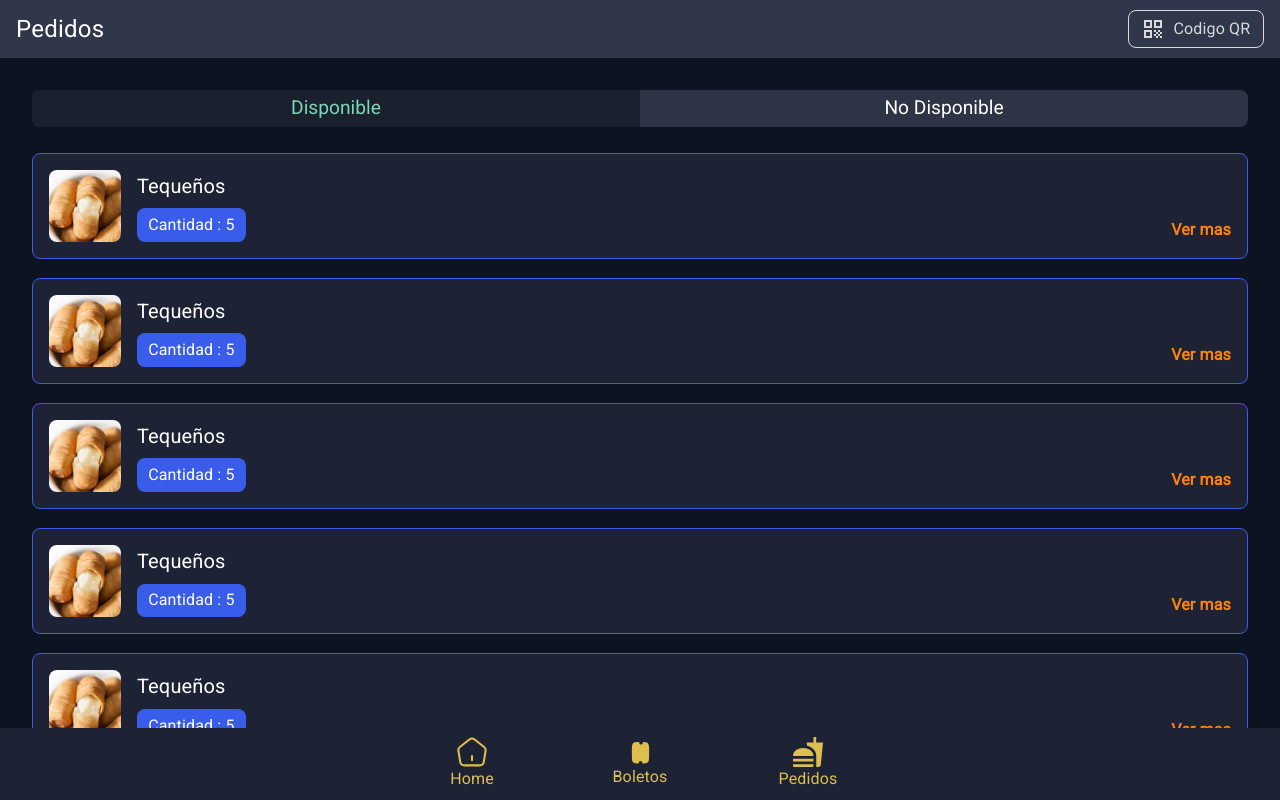
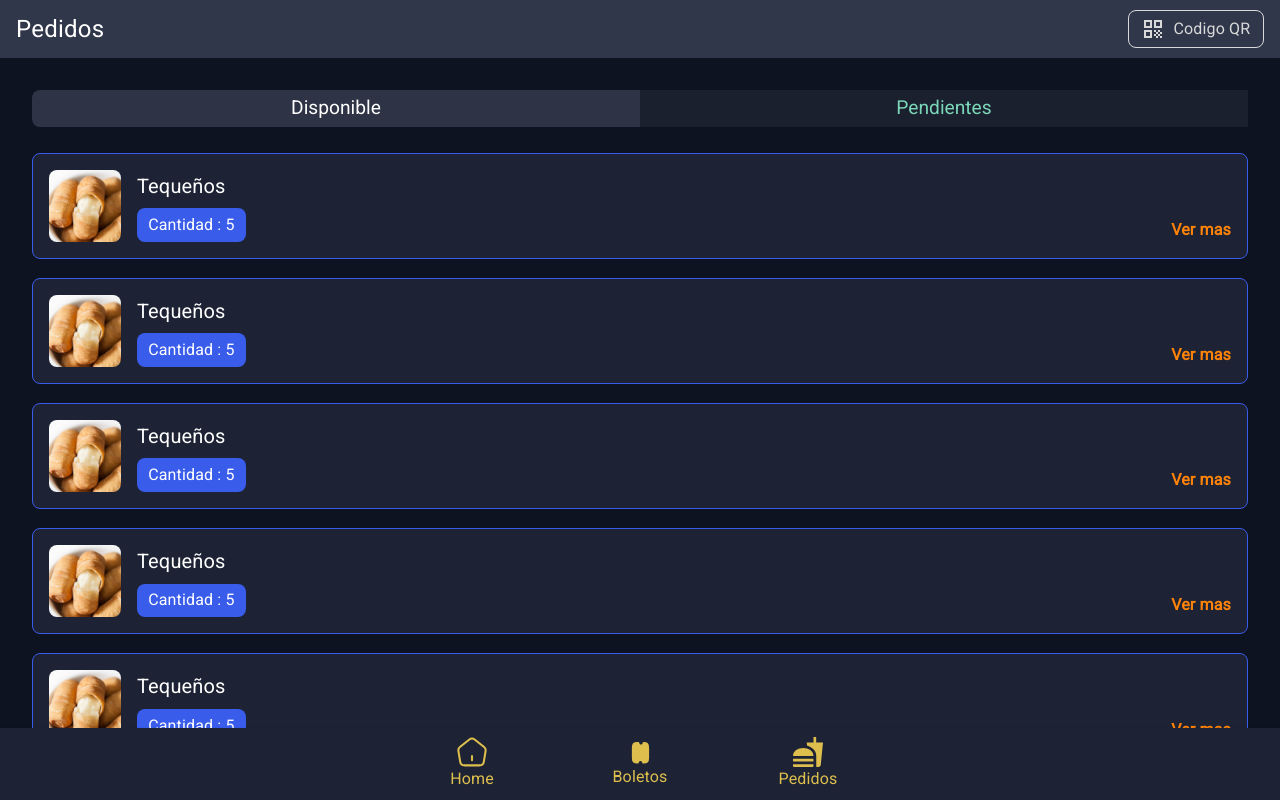
Before and after one commit to lockhands/Multimedia, a React (Vite) app: page /cliente/pedidos in a window 1280 px wide. Built offline with nearby package versions, Linux system fonts and the light colour scheme.

Commit message:
refactor tab buttons

```diff
--- /dev/null
+++ b/src/components/atoms/TabButtons.jsx
@@ -0,0 +1,71 @@
+import { css } from '@emotion/react'
+import React, { useState } from 'react'
+
+function TabButtons({
+    labels = ['Button A','Button B'],
+    onChange = ( () => null ) ,
+    defaultTab = 0
+}) {
+
+    const [tab,setTab] = useState(defaultTab)
+
+    return (
+        <div
+            css={css`
+                border-radius: 0.5rem;
+                background-color:#2E3445;
+                display:grid;
+                grid-template-columns: repeat(${labels.length},1fr);
+
+                button {
+                    padding : 0.2rem 0;
+                    font-size:1.2rem;
+                    text-align:center;
+                }
+
+                button.active {
+                    background-color:#1A202E;
+                    color:#7BD7B8;
+                }
+
+                button.first {
+                    border-radius: 0.5rem 0 0 0.5rem;
+                }
+
+                button.last {
+                    border-radius: 0rem 0.5rem 0.5rems 0rem;
+                }
+
+                button.middle {
+                    border-left: solid 1px #7BD7B8;
+                    border-right: solid 1px #7BD7B8;
+                }
+            `}
+        >
+            {
+                labels.map( (label,idx) => {
+
+                    const first = idx == 0 ? 'first ' : '';
+                    const middle = idx != 0 && idx != labels.length -1 ? 'middle' : ''
+                    const last = idx == labels.length -1 ? 'last ' : ''
+                    const active = idx == tab ? 'active ' : ''
+
+                    return (
+                        <button
+                            key={idx}
+                            onClick={()=>{
+                                setTab( idx )
+                                onChange(idx)
+                            }}
+                            className={ [first,last,active,middle].join('') }
+                        >
+                            {label}
+                        </button>
+                    )
+                })
+            }
+        </div>
+    )
+}
+
+export default TabButtons
--- a/src/main.jsx
+++ b/src/main.jsx
@@ -36,7 +36,9 @@ const router = createBrowserRouter([
 	},
 	{
 		path: "/dashboard",
+
 		element: <WorkerLayout />,
+
 		children: [
 			{ path: "HomeWorker", element: <HomeWorker /> },
 			{ path: "HomeWorker/validate-boletos", element: <BoletosWorker /> },
--- a/src/routes/Cliente/CodigoQRBoletos.jsx
+++ b/src/routes/Cliente/CodigoQRBoletos.jsx
@@ -3,9 +3,13 @@ import '../../styles/tickets/estilos.css';
 import { css, Typography } from "@mui/material";
 import ArrowBackIcon from '@mui/icons-material/ArrowBack';
 import Layout from "../../components/molecules/Layout";
+import TabButtons from "../../components/atoms/TabButtons";
+import { useNavigate } from "react-router-dom";
 
 
 function CodigoQRBoletos () {
+
+    const navigate = useNavigate()
 
     return(
         <div
@@ -22,6 +26,21 @@ function CodigoQRBoletos () {
                 `}
             >
                 <div>
+                    <div
+                        css={css`
+                            margin-bottom:1.5rem;
+                        `}
+                    >
+                        <TabButtons
+                            labels={['Puestos','Codigo QR']}
+                            onChange={ ( t ) => {
+                                if(t == 0) {
+                                    navigate('/cliente/tickets/puestos')
+                                }
+                            } }
+                            defaultTab={1}
+                        />
+                    </div>
                     <Typography
                         variant="h1"
                         css={css`
--- a/src/routes/Cliente/HomeCliente.jsx
+++ b/src/routes/Cliente/HomeCliente.jsx
@@ -2,7 +2,8 @@ import React from 'react'
 import { css } from '@emotion/react'
 import {Typography,Button} from '@mui/material';
 
-import { ShoppingCartOutlined } from '@mui/icons-material';
+import { ShoppingCartOutlined,Logout } from '@mui/icons-material';
+import { useNavigate } from 'react-router-dom';
 
 function Pedido() {
   return (
@@ -37,7 +38,10 @@ function Pedido() {
   )
 }
 
-function HomeCliente (){
+function HomeCliente () {
+
+  const navigate = useNavigate()
+
   return(
     <div
       css={css`
@@ -50,16 +54,38 @@ function HomeCliente (){
         overflow-y:scroll;
         margin-bottom: calc(1rem + 56px);
 
-        h4 {
+        .header {
+          position:relative;
+          display:flex;
+          width:100%;
+          justify-content:center;
+          align-items:center;
           padding-top:0.5rem;
-          width:100%;
-          text-align:center;
           border-bottom: white 1px solid;
+          h4 {
+            font-size: min(8vw,1.8rem);
+
+            text-align:center;
+          }
+          svg {
+            position:absolute;
+            font-size:1.8rem;
+            color:#DEBF4E;
+            left:0;
+            transform: scale(1,1) scale(-1,1);
+            font-size:1.8rem;
+          }
         }
       `}
     >
 
-      <Typography variant="h4" >CINES UNIDOS</Typography>
+      <div className='header'>
+
+        <Logout onClick={()=> navigate('/login/cliente') }  />
+        <Typography variant="h4" >
+          CINES UNIDOS
+        </Typography>
+      </div>
 
       <div
         css={css`
--- a/src/routes/Cliente/PedidosCliente.jsx
+++ b/src/routes/Cliente/PedidosCliente.jsx
@@ -10,6 +10,7 @@ import imagen1 from './css/savoychocos.jpg'
 import imagen2 from './css/megacombo.jpg'
 import PedidosList from '../../components/molecules/PedidosList';
 import Pedido from '../../components/molecules/Pedido';
+import TabButtons from '../../components/atoms/TabButtons';
 
 
 function PedidosCliente() {
@@ -43,39 +44,18 @@ function PedidosCliente() {
           padding:0;
           align-self:stretch;
         `}>
+
           <div
             css={css`
-              border-radius: 0.5rem;
               margin: 2rem 2rem 1rem;
-              background-color:#2E3445;
-              display:grid;
-              grid-template-columns: 1fr 1fr;
-
-              button {
-                padding : 0.2rem 0;
-                font-size:1.2rem;
-                text-align:center;
-              }
-
-              .active {
-                background-color:#1A202E;
-                color:#7BD7B8;
-              }
-
-              .left-btn {
-                border-radius: 0.5rem 0 0 0.5rem;
-              }
-
-              .right-btn {
-                border-radius: 0rem 0.5rem 0.5rems 0rem;
-              }
-
             `}
           >
-            <button onClick={()=>setTab(0)} className={`${ tab == 0 ? 'active ' : ' '}left-btn`} > Disponible </button>
-            <button onClick={()=>setTab(1)} className={`${ tab == 1 ? 'active ' : ' '}right-btn`} > No Disponible </button>
+            <TabButtons
+              onChange={ (t) => setTab(t)}
+              labels={['Disponible','Pendientes']}
+              defaultTab={1}
+            />
           </div>
-
           <div
             css={css`
               padding: 0 2rem;
--- a/src/routes/Cliente/PuestosCliente.jsx
+++ b/src/routes/Cliente/PuestosCliente.jsx
@@ -2,6 +2,8 @@ import React from "react";
 import { css, Typography } from "@mui/material";
 import Layout from "../../components/molecules/Layout";
 import Pantalla from '../../assets/Pantalla.png';
+import TabButtons from "../../components/atoms/TabButtons";
+import { useNavigate } from "react-router-dom";
 
 function PuestosRow( {amount = 1,align = 'center',active = []} ) {
     return (
@@ -15,7 +17,7 @@ function PuestosRow( {amount = 1,align = 'center',active = []} ) {
         >
             {
                 Array(amount).fill(null).map( (_,idx) => (
-                    <div for={idx} className={active.includes(idx) ? 'active puesto' : 'puesto'}></div>
+                    <div key={idx} className={active.includes(idx) ? 'active puesto' : 'puesto'}></div>
                 ) )
 
             }
@@ -25,6 +27,9 @@ function PuestosRow( {amount = 1,align = 'center',active = []} ) {
 }
 
 function PuestosCliente() {
+
+    const navigate = useNavigate()
+
     return(
         <div
             css={css`
@@ -50,17 +55,37 @@ function PuestosCliente() {
             `}
         >
            <Layout onPhone={true} nombre="Tickets" />
+
+
+
             <div
                 css={css`
                     flex-grow:1;
                     background-color: #0E1321;
 
                     img {
-                        margin-top:2.5rem;
+                        margin-top:1.5rem;
                     }
 
                 `}
             >
+
+                <div
+                    css={css`
+                        margin:2rem 2rem 0;
+                    `}
+                >
+                    <TabButtons
+                        labels={['Puestos','Codigo QR']}
+                        onChange={ ( t ) => {
+                            if(t == 1) {
+                                navigate('/cliente/tickets/qr')
+                            }
+                        } }
+                        defaultTab={0}
+                    />
+                </div>
+
                 <div
                     css={css`
                         display: flex;
--- a/src/routes/Cliente/TicketsCliente.jsx
+++ b/src/routes/Cliente/TicketsCliente.jsx
@@ -129,7 +129,7 @@ function TicketsCliente() {
                     <Typography>Boletos</Typography>
                 </button>
                 <button className='tab-btn'>
-                    <Typography>Boletos</Typography>
+                    <Typography>Historial</Typography>
                 </button>
             </div>
         </div>
--- a/src/routes/Trabajador/HomeWorker.jsx
+++ b/src/routes/Trabajador/HomeWorker.jsx
@@ -4,6 +4,7 @@ import { useNavigate } from 'react-router-dom';
 
 import {ReactComponent as Food2} from '../../assets/icons/Food2.svg';
 import {ReactComponent as Ticket} from '../../assets/icons/Ticket3.svg';
+import { Logout } from '@mui/icons-material';
 
 function HomeWorker() {
   const navigate=useNavigate();
@@ -29,9 +30,31 @@ function HomeWorker() {
             width:100%
           }
 
-          h4 {
-            margin-top:0.8rem;
-            text-align:center;
+          .header {
+            position:relative;
+            display:flex;
+            width:100%;
+            justify-content:center;
+            align-items:center;
+            padding-top:0.5rem;
+            border-bottom: white 1px solid;
+            h4 {
+              font-size: min(8vw,1.8rem);
+
+              text-align:center;
+            }
+            svg {
+              position:absolute;
+              font-size:1.8rem;
+              color:#DEBF4E;
+              left:0;
+              transform: scale(1,1) scale(-1,1);
+              font-size:1.8rem;
+            }
+          }
+
+          .home-worker-main {
+            margin:0 2rem;
           }
 
           .main-buttons {
@@ -53,8 +76,12 @@ function HomeWorker() {
     >
       <div className='home-worker-topside'>
         <div className='home-worker-main phone'>
-          <Typography variant="h4">Cines Unidos</Typography>
-          <hr/>
+        <div className='header'>
+          <Logout onClick={()=> navigate('/login/trabajador') } />
+          <Typography variant="h4" >
+            CINES UNIDOS
+          </Typography>
+        </div>
         </div>
 
         <div
```
Also changed, not shown: src/assets/css/example.css (deleted, +0 -15 lines).
